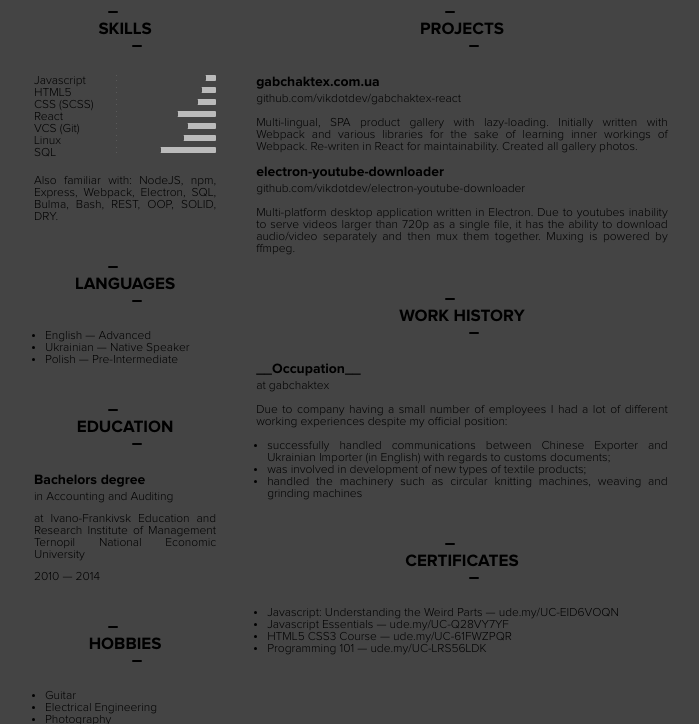
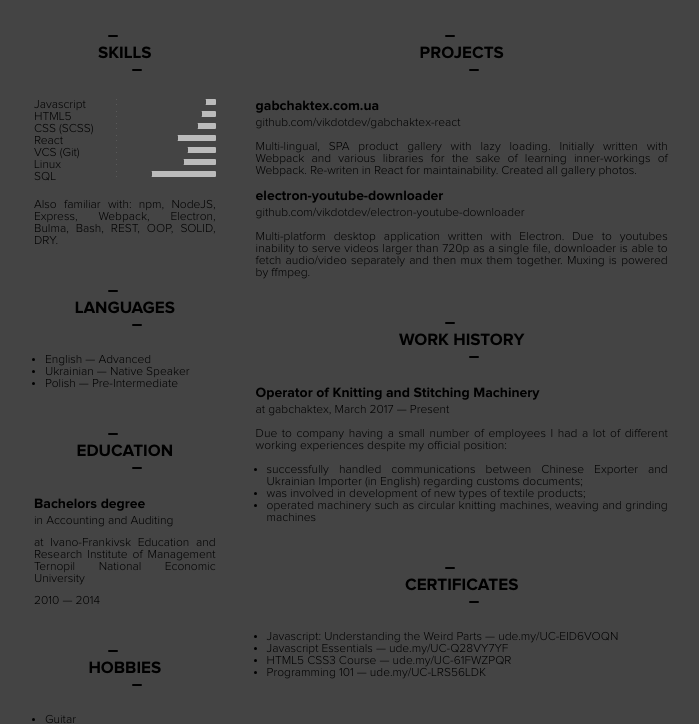
Before and after one commit to vikdotdev/cv, a website: page index.html in a window 1280 px wide. Shown: the part 2019-2743 px from the top of the page, without its empty margins (46-745 px from the left). Drawn offline with Linux system fonts and the light colour scheme.

Commit message:
proof-read the resume

```diff
--- a/index.html
+++ b/index.html
@@ -25,7 +25,7 @@
           <div class='line-fix limited after'></div>
         </h2>
         <p>
-        Hello, my name is Viktor Habchak and I'm a Software Developer looking to enter the field, proficient in web technologies, much more so in Front-End. Working towards Full-Stack. Great English communication skills, good problem solver. Eager to get experience of working in a team.
+        Hello, my name is Viktor Habchak and I'm a Software Developer looking to enter the field, proficient in web technologies, much more so in Front-End. Working towards Full-Stack. My previous job gave me opportunity to tremendously improve my written and spoken English communication skills. About 1 year ago I decided to switch careers and I've been studying in my free time to reach that goal ever since. Eager to grow, to learn a more structured approach of developing software; to acquire experience of working in a team.
         </p>
       </section>
     </div>
@@ -73,11 +73,11 @@
             </div>
            <div class='skill'>
               <div class='skill--name'>SQL</div>
-              <progress class='skill--value' min='0' max='100' value='45'></progress>
+              <progress class='skill--value' min='0' max='100' value='36'></progress>
             </div>
           </div>
           <div class='skills--familiar-with'>
-            Also familiar with: NodeJS, npm, Express, Webpack, Electron, SQL, Bulma, Bash, REST, OOP, SOLID, DRY.
+            Also familiar with: npm, NodeJS, Express, Webpack, Electron, Bulma, Bash, REST, OOP, SOLID, DRY.
           </div>
         </section> <!-- skills end -->
 
@@ -134,14 +134,14 @@
             <h3 class='subheader'>gabchaktex.com.ua</h3>
             <a class='address'>github.com/vikdotdev/gabchaktex-react</a>
             <p class='description'>
-              Multi-lingual, SPA product gallery with lazy-loading. Initially written with Webpack and various libraries for the sake of learning inner workings of Webpack. Re-writen in React for maintainability. Created all gallery photos.
+              Multi-lingual, SPA product gallery with lazy loading. Initially written with Webpack and various libraries for the sake of learning inner-workings of Webpack. Re-writen in React for maintainability. Created all gallery photos.
             </p>
           </div>
           <div class='project'>
             <h3 class='subheader'>electron-youtube-downloader</h3>
             <a class='address'>github.com/vikdotdev/electron-youtube-downloader</a>
             <p class='project--description'>
-              Multi-platform desktop application written in Electron. Due to youtubes inability to serve videos larger than 720p as a single file, it has the ability to download audio/video separately and then mux them together. Muxing is powered by ffmpeg.
+              Multi-platform desktop application written with Electron. Due to youtubes inability to serve videos larger than 720p as a single file, downloader is able to fetch audio/video separately and then mux them together. Muxing is powered by ffmpeg.
             </p>
           </div>
         </section>
@@ -153,13 +153,13 @@
             <div class='line-fix'></div>
           </h2>
           <div class='entry'>
-            <h3 class='subheader'>__Occupation__</h3>
-            <span class='address'>at gabchaktex</span>
+            <h3 class='subheader'>Operator of Knitting and Stitching Machinery</h3>
+            <span class='address'>at gabchaktex, March 2017 &mdash; Present</span>
             <p>Due to company having a small number of employees I had a lot of different working experiences despite my official position:</p>
             <ul>
-              <li>successfully handled communications between Chinese Exporter and Ukrainian Importer (in English) with regards to customs documents;</li>
+              <li>successfully handled communications between Chinese Exporter and Ukrainian Importer (in English) regarding customs documents;</li>
               <li>was involved in development of new types of textile products;</li>
-              <li>handled the machinery such as circular knitting machines, weaving and grinding machines</li>
+              <li>operated machinery such as circular knitting machines, weaving and grinding machines</li>
             </ul>
           </div>
         </section>
--- a/index.scss
+++ b/index.scss
@@ -242,6 +242,7 @@ p {
     }
    & .university {
       display: block;
+      font-style: italic;
       margin-bottom: 1rem;
     }
     & .year {
```
